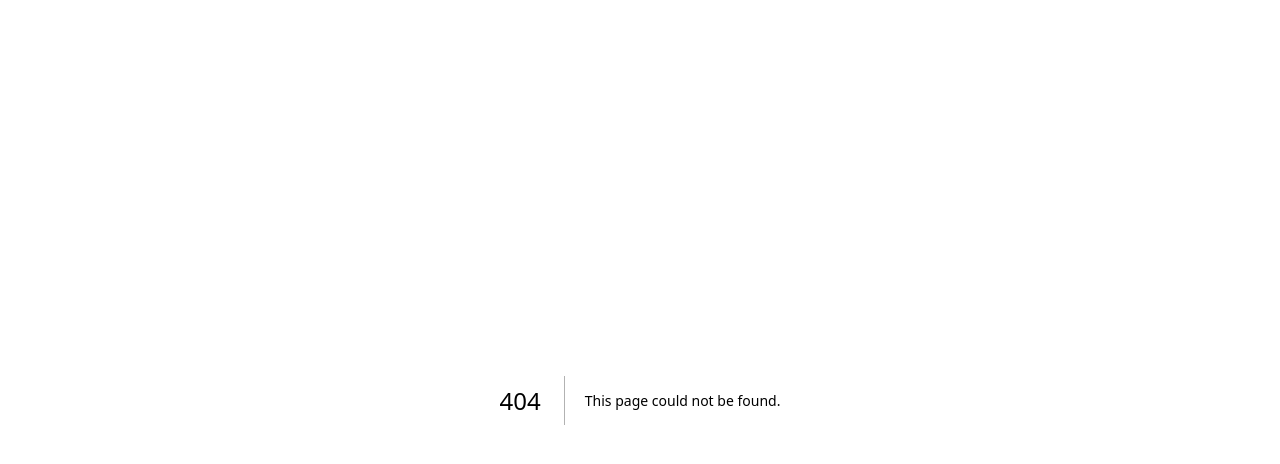
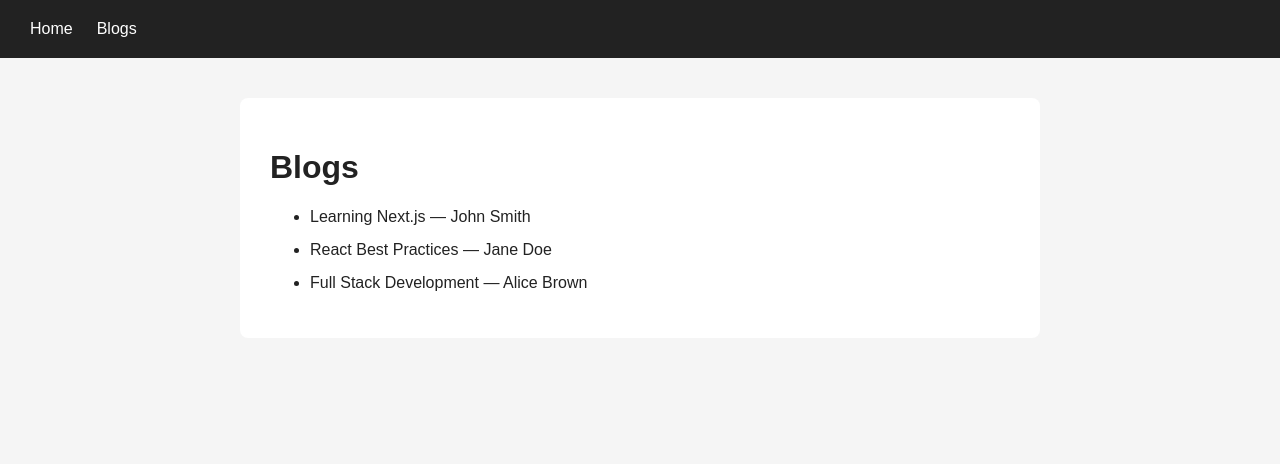
Before and after one commit to Aizina/fs-nextjs, a Next.js app: page /blogs in a window 1280 px wide. Before the commit this address had no page. Shown: the top 464 px of the page. Built offline with nearby package versions, Linux system fonts and the light colour scheme.

Commit message:
Exercise 1: Create blog list and navigation

```diff
--- /dev/null
+++ b/app/blogs/page.tsx
@@ -0,0 +1,21 @@
+import { getBlogs } from "../services/blogs";
+
+export const dynamic = "force-dynamic";
+
+export default function BlogsPage() {
+  const blogs = getBlogs();
+
+  return (
+    <div>
+      <h1>Blogs</h1>
+
+      <ul>
+        {blogs.map((blog) => (
+          <li key={blog.id}>
+            {blog.title} — {blog.author}
+          </li>
+        ))}
+      </ul>
+    </div>
+  );
+}
--- a/app/globals.css
+++ b/app/globals.css
@@ -1,49 +1,62 @@
-:root {
-  --background: #ffffff;
-  --foreground: #171717;
-}
-
-@media (prefers-color-scheme: dark) {
-  :root {
-    --background: #0a0a0a;
-    --foreground: #ededed;
-  }
-}
-
-html {
-  height: 100%;
-}
-
-html,
-body {
-  max-width: 100vw;
-  overflow-x: hidden;
+* {
+  box-sizing: border-box;
 }
 
 body {
-  min-height: 100%;
-  display: flex;
-  flex-direction: column;
-  color: var(--foreground);
-  background: var(--background);
-  font-family: Arial, Helvetica, sans-serif;
-  -webkit-font-smoothing: antialiased;
-  -moz-osx-font-smoothing: grayscale;
+  margin: 0;
+  font-family: Arial, sans-serif;
+  color: #222;
+  background: #f5f5f5;
 }
 
-* {
-  box-sizing: border-box;
-  padding: 0;
-  margin: 0;
+nav {
+  display: flex;
+  gap: 24px;
+  padding: 20px 30px;
+  background: #222;
+}
+
+nav a {
+  color: white;
+  text-decoration: none;
+}
+
+main {
+  max-width: 800px;
+  margin: 40px auto;
+  padding: 30px;
+  background: white;
+  border-radius: 8px;
 }
 
 a {
-  color: inherit;
-  text-decoration: none;
+  color: #2563eb;
 }
 
-@media (prefers-color-scheme: dark) {
-  html {
-    color-scheme: dark;
-  }
+li {
+  margin: 15px 0;
 }
+
+form {
+  margin: 20px 0;
+}
+
+input {
+  padding: 10px;
+  margin: 5px;
+  border: 1px solid #ccc;
+  border-radius: 4px;
+}
+
+button {
+  padding: 10px 18px;
+  background: #2563eb;
+  color: white;
+  border: none;
+  border-radius: 4px;
+  cursor: pointer;
+}
+
+button:hover {
+  background: #1d4ed8;
+}
--- a/app/layout.tsx
+++ b/app/layout.tsx
@@ -1,26 +1,27 @@
 import type { Metadata } from "next";
-import { Geist, Geist_Mono } from "next/font/google";
+import Link from "next/link";
 import "./globals.css";
 
-const geistSans = Geist({
-  variable: "--font-geist-sans",
-  subsets: ["latin"],
-});
-
-const geistMono = Geist_Mono({
-  variable: "--font-geist-mono",
-  subsets: ["latin"],
-});
-
 export const metadata: Metadata = {
-  title: "Create Next App",
-  description: "Generated by create next app",
+  title: "Blog App",
+  description: "Full Stack Open Next.js exercises",
 };
 
-export default function RootLayout({ children }: LayoutProps<"/">) {
+export default function RootLayout({
+  children,
+}: Readonly<{
+  children: React.ReactNode;
+}>) {
   return (
-    <html lang="en" className={`${geistSans.variable} ${geistMono.variable}`}>
-      <body>{children}</body>
+    <html lang="en">
+      <body>
+        <nav>
+          <Link href="/">Home</Link>
+          <Link href="/blogs">Blogs</Link>
+        </nav>
+
+        <main>{children}</main>
+      </body>
     </html>
   );
 }
--- /dev/null
+++ b/app/services/blogs.ts
@@ -0,0 +1,43 @@
+import "server-only";
+
+export type Blog = {
+  id: string;
+  title: string;
+  author: string;
+  url: string;
+  likes: number;
+};
+
+const initialBlogs: Blog[] = [
+  {
+    id: "1",
+    title: "Learning Next.js",
+    author: "John Smith",
+    url: "https://nextjs.org",
+    likes: 5,
+  },
+  {
+    id: "2",
+    title: "React Best Practices",
+    author: "Jane Doe",
+    url: "https://react.dev",
+    likes: 12,
+  },
+  {
+    id: "3",
+    title: "Full Stack Development",
+    author: "Alice Brown",
+    url: "https://fullstackopen.com",
+    likes: 8,
+  },
+];
+
+const store = globalThis as typeof globalThis & {
+  blogList?: Blog[];
+};
+
+const blogs = (store.blogList ??= initialBlogs);
+
+export function getBlogs(): Blog[] {
+  return [...blogs];
+}
--- a/package.json
+++ b/package.json
@@ -11,7 +11,8 @@
   "dependencies": {
     "next": "16.4.6",
     "react": "19.3.0",
-    "react-dom": "19.3.0"
+    "react-dom": "19.3.0",
+    "server-only": "^0.0.1"
   },
   "devDependencies": {
     "@types/node": "^20",
```
Also changed, not shown: app/page.tsx (+3 -64 lines), 1 other file (tests, documents, lock files or other folders).
